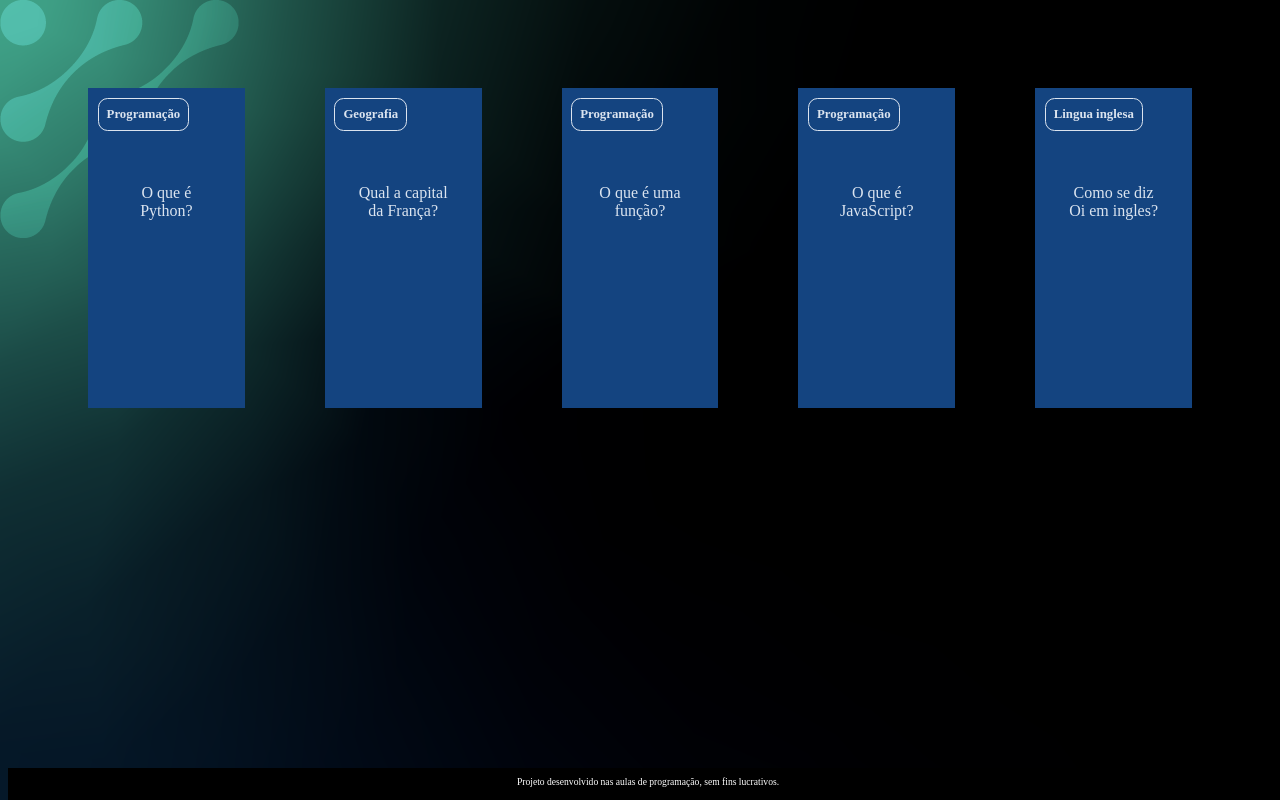
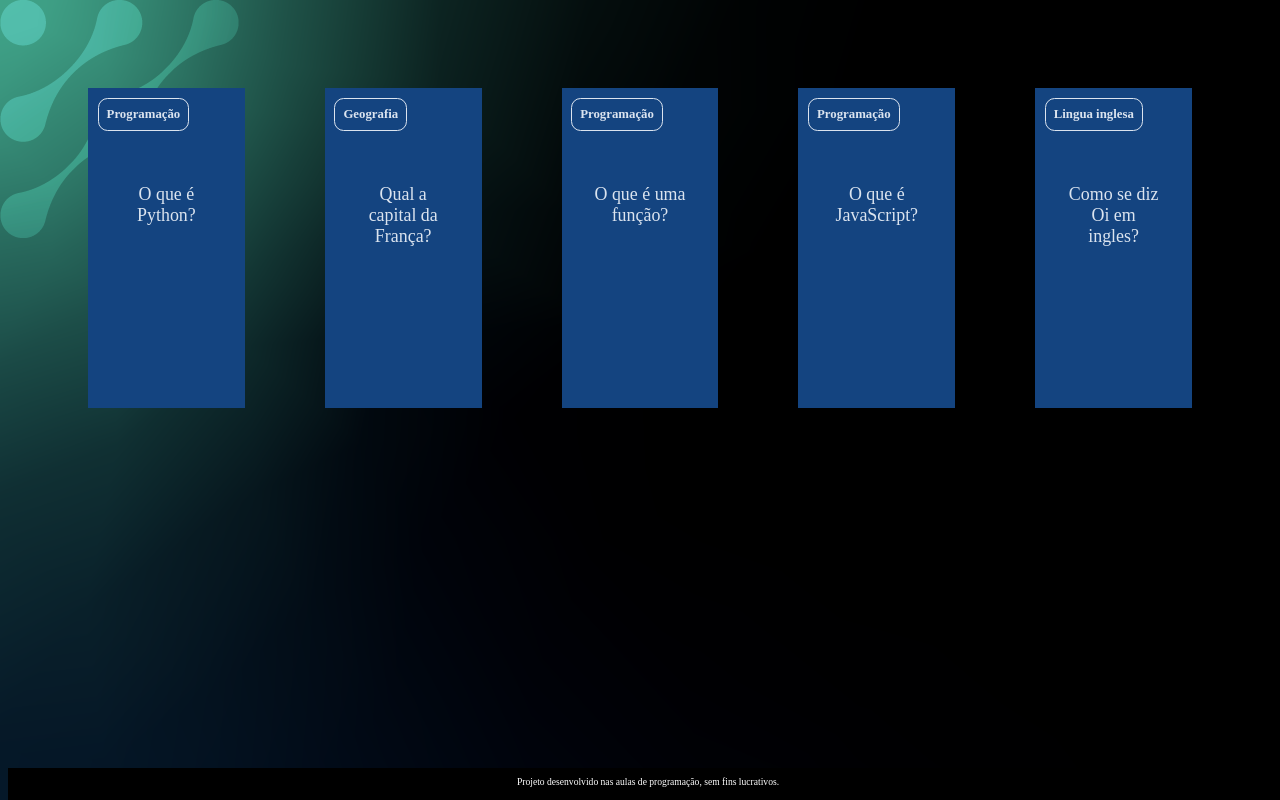
Before and after one commit to Gabriel-Fernandes4678/segundo-repositorio2, a plain HTML site: page index.html in a window 1280 px wide. Drawn offline with Linux system fonts and the light colour scheme.

Commit message:
Aula 05/06 6

```diff
--- a/style.css
+++ b/style.css
@@ -49,6 +49,7 @@ body {
     margin-top: 1rem;
     padding: 2rem;
     margin-top: 4rem;
+    font-size: 1.4vw;
 }
 
 .cartao__conteudo__pergunta p {
@@ -71,10 +72,13 @@ body {
     position: absolute;
     height: 100%;
     width: 100%;
+    box-sizing: border-box;
 }
 
 .cartao__conteudo__resposta {
     transform: rotateY(180deg);
+    background-color: rdba(0, 244, 191, 0.2);
+    border: 4px solid var(--card-back-color);
 }
 
 footer {
```
